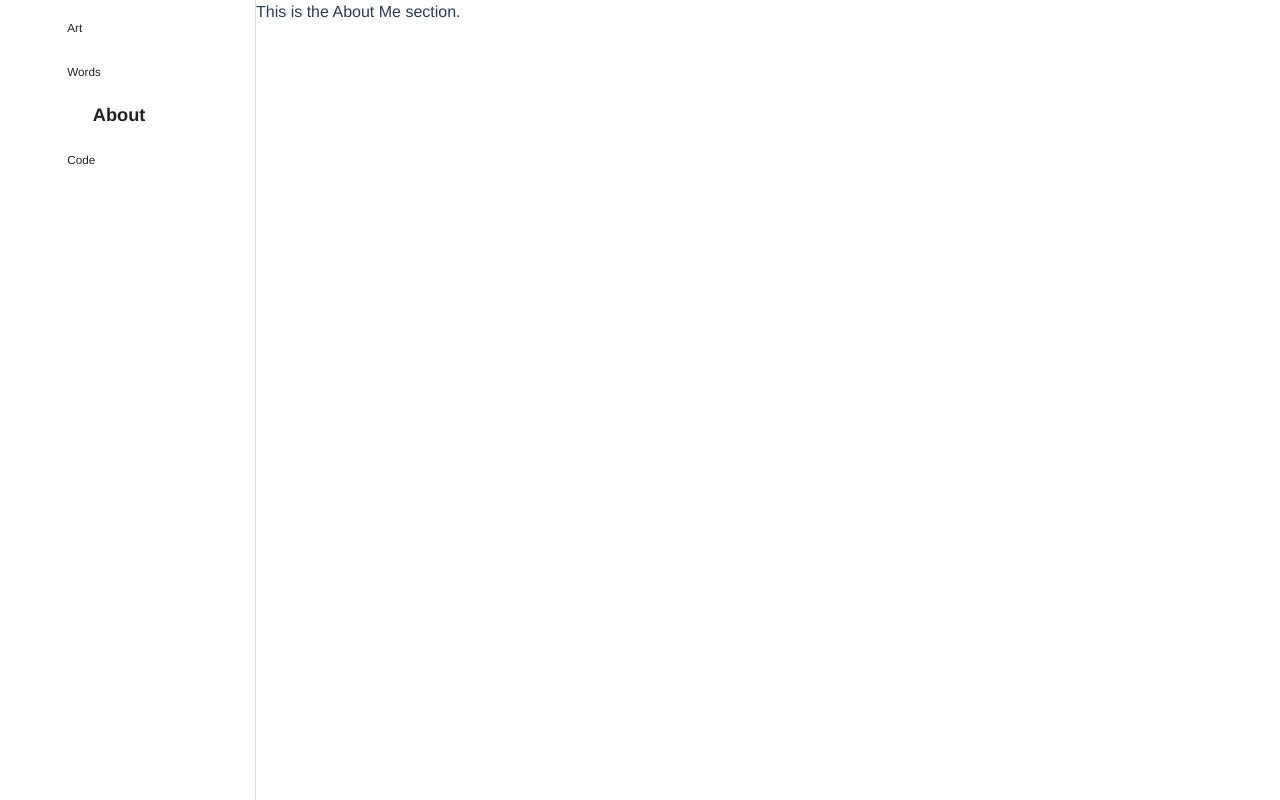
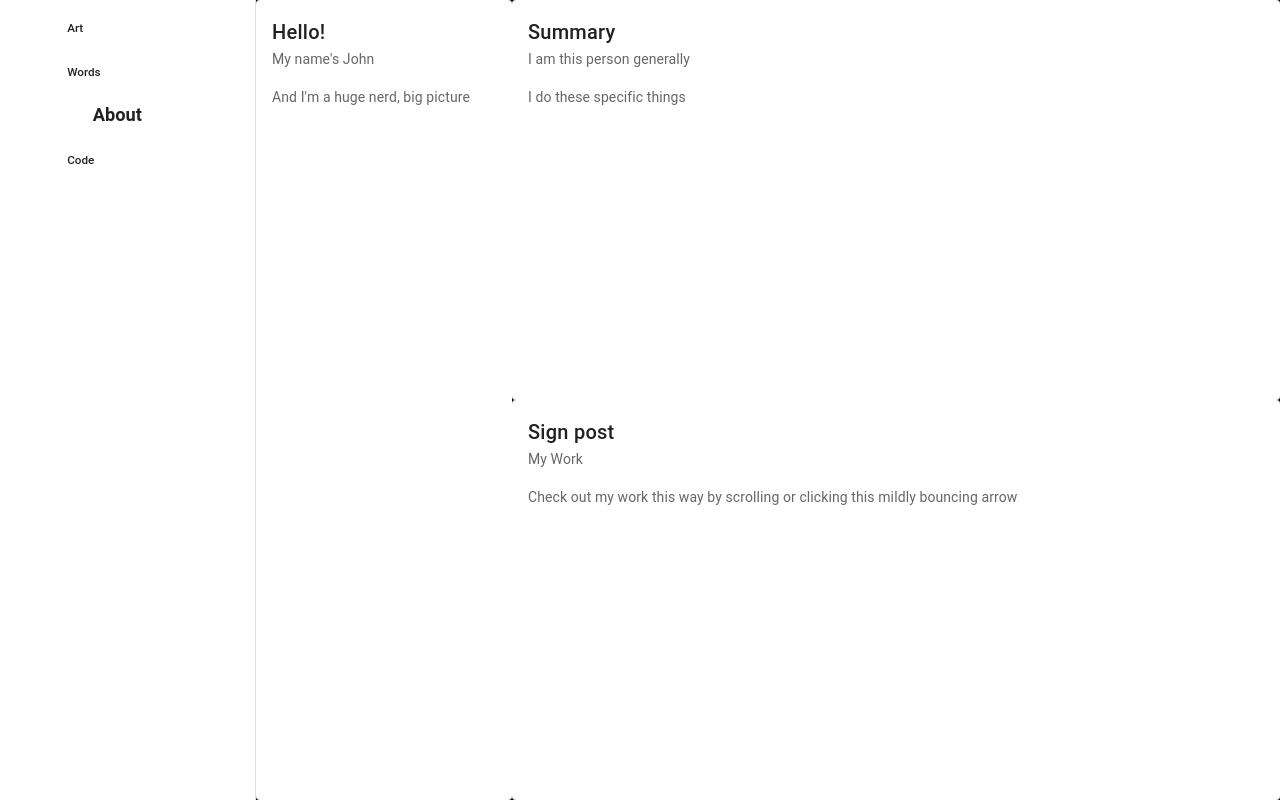
Before and after one commit to TwinHits/johngoben, a Vue app: page /#/ in a window 1280 px wide. Built offline with nearby package versions, Linux system fonts and the light colour scheme.

Commit message:
More SCSS Transition.

```diff
--- a/package.json
+++ b/package.json
@@ -34,13 +34,13 @@
     "eslint": "6.7.2",
     "eslint-plugin-prettier": "3.3.1",
     "eslint-plugin-vue": "6.2.2",
-    "node-sass": "4.12.0",
     "prettier": "2.2.1",
     "sass": "1.19.0",
     "sass-loader": "8.0.2",
     "typescript": "4.1.5",
     "vue-cli-plugin-vuetify": "2.0.8",
     "vue-template-compiler": "2.6.11",
-    "vuetify-loader": "1.7.3"
+    "vuetify-loader": "1.7.3",
+    "webpack": "4.46.0"
   }
 }
--- a/src/App.vue
+++ b/src/App.vue
@@ -4,7 +4,7 @@
             <LeftNavigation />
         </v-navigation-drawer>
         <v-content app>
-            <v-container id="app">
+            <v-container fill-height class="">
                 <router-view />
             </v-container>
         </v-content>
@@ -22,12 +22,16 @@ export default Vue.extend({
 });
 </script>
 
-<style lang="scss">
-#app {
+<style scoped lang="scss">
+@import "@/style/Colors.scss";
+.app {
     font-family: Avenir, Helvetica, Arial, sans-serif;
     -webkit-font-smoothing: antialiased;
     -moz-osx-font-smoothing: grayscale;
-    text-align: center;
-    color: #2c3e50;
+}
+
+.container {
+    padding: 0;
+    background-color: $background-dark;
 }
 </style>
--- /dev/null
+++ b/src/style/Colors.scss
@@ -0,0 +1 @@
+$background-dark: #121212;
--- a/src/views/About.vue
+++ b/src/views/About.vue
@@ -1,10 +1,146 @@
 <template>
-    <v-row> This is the About Me section. </v-row>
+<v-row class="full-height" no-gutters>
+    <v-col cols="3">
+        <Transition name="slide-right" mode="out-in">
+        <v-card v-show="show" elevation="3" class="info-card full-height">
+            <v-card-title>
+                Hello!
+            </v-card-title>
+            <v-card-subtitle>
+                My name's John
+            </v-card-subtitle>
+            <v-card-text>
+                And I'm a huge nerd, big picture
+            </v-card-text>
+        </v-card>
+        </Transition>
+    </v-col>
+    <v-col cols="9">
+        <v-row no-gutters class="half-height">
+            <v-col>
+            <Transition name="slide-left" mode="out-in" >
+                <v-card v-show="show" elevation="0" class="info-card full-height">
+                    <v-card-title>
+                        Summary
+                    </v-card-title>
+                    <v-card-subtitle>
+                        I am this person generally
+                    </v-card-subtitle>
+                    <v-card-text>
+                        I do these specific things
+                    </v-card-text>
+                </v-card>/
+            </Transition>
+            </v-col>
+        </v-row>
+        <v-row no-gutters class="half-height">
+            <v-col>
+            <Transition name="slide-up" mode="out-in" >
+                <v-card v-show="show" elevation="0" class="info-card full-height">
+                    <v-card-title>
+                        Sign post
+                    </v-card-title>
+                    <v-card-subtitle>
+                        My Work
+                    </v-card-subtitle>
+                    <v-card-text>
+                        Check out my work this way by scrolling or clicking this mildly bouncing arrow
+                    </v-card-text>
+                </v-card>
+            </Transition>
+            </v-col>
+        </v-row>
+    </v-col>
+</v-row>
 </template>
 
 <script lang="ts">
-import Vue from 'vue';
-export default Vue.extend({});
+import Vue from 'vue';export default Vue.extend({
+    data() {
+        return {
+            show: false,
+        }
+    },
+    mounted() {
+        this.show = true;
+    },
+});
 </script>
 
-<style scoped></style>
+<style scoped lang="scss">
+@import "@/style/Colors.scss";
+.container-row {
+    height: 100%;
+}
+
+.full-height {
+    height: 100%;
+}
+
+.half-height {
+    height: 50%;
+}
+
+.info-card {
+    background-color: $background-dark;
+}
+
+/* Slide Right */
+.slide-right-enter-active, .slide-right-leave-active {
+  transition: all 1.2s;
+}
+
+.slide-right-enter, .slide-right-right-leave-to {
+  opacity: 0;
+  transform: translate(-80%, 0);
+}
+
+.slide-right-leave {
+  opacity: 1;
+  transform: translate(100%, 0);
+}
+
+.slide-right-enter-to {
+  opacity: 1;
+}
+
+/* Slide Left */
+.slide-left-enter-active, .slide-left-leave-active {
+  transition: all 1.4s;
+}
+
+.slide-left-enter, .slide-left-right-leave-to {
+  opacity: 0;
+  transform: translate(50%, 0);
+}
+
+.slide-left-leave {
+  opacity: 1;
+  transform: translate(-100%, 0);
+}
+
+.slide-left-enter-to {
+  opacity: 1;
+}
+
+/* Slide Left */
+.slide-up-enter-active, .slide-up-leave-active {
+  transition: all 1.4s;
+}
+
+.slide-up-enter, .slide-up-right-leave-to {
+  opacity: 0;
+  transform: translate(0, 100%);
+}
+
+.slide-up-leave {
+  opacity: 1;
+  transform: translate(0, -100%);
+}
+
+.slide-up-enter-to {
+  opacity: 1;
+}
+
+
+</style>
--- a/vue.config.js
+++ b/vue.config.js
@@ -1,3 +1,9 @@
 module.exports = {
-  transpileDependencies: ["vuetify"]
+    transpileDependencies: ["vuetify"],
+    css: {
+        loaderOptions: {
+            scss: {
+            },
+        },
+    },
 };
```
